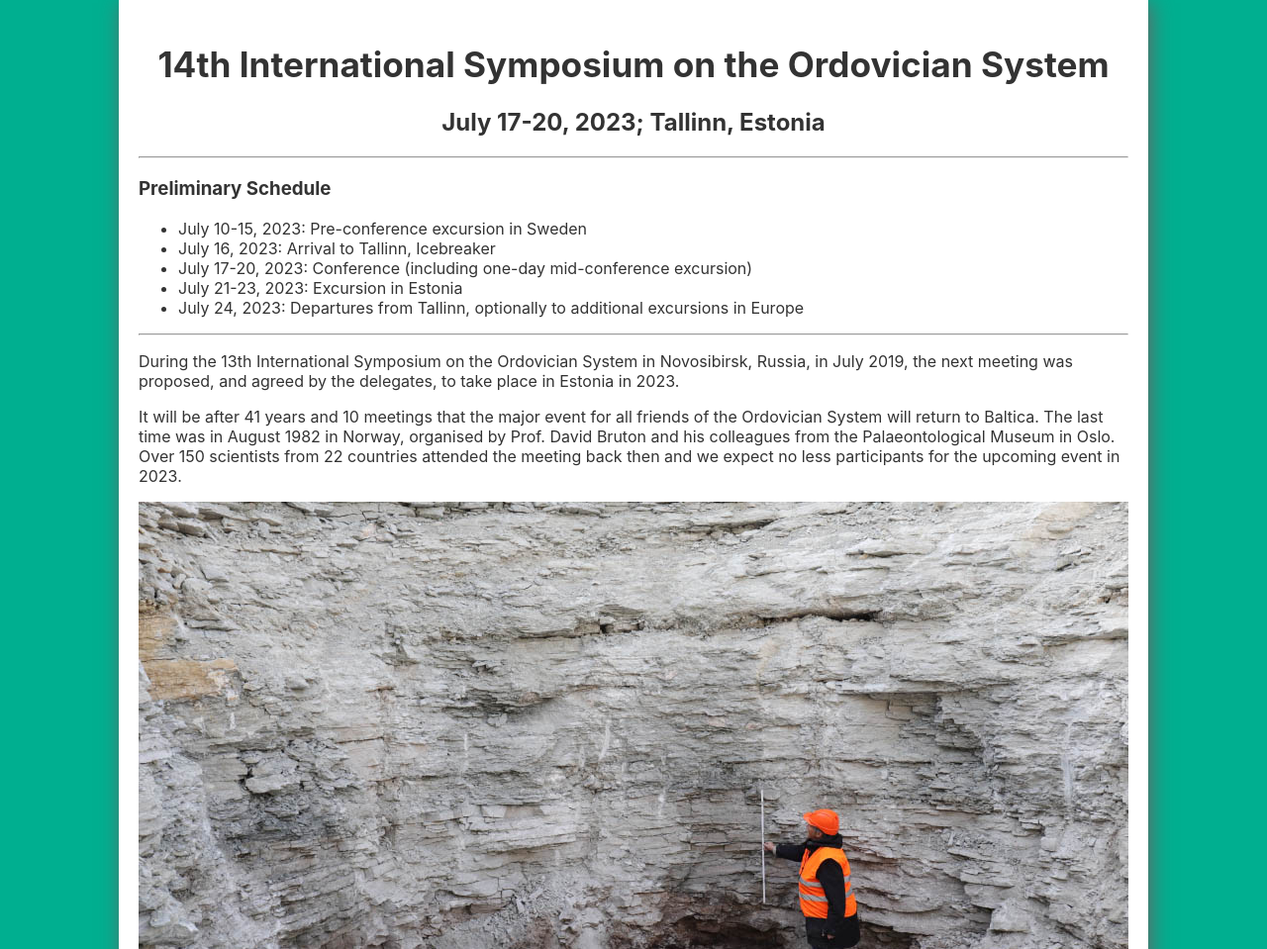
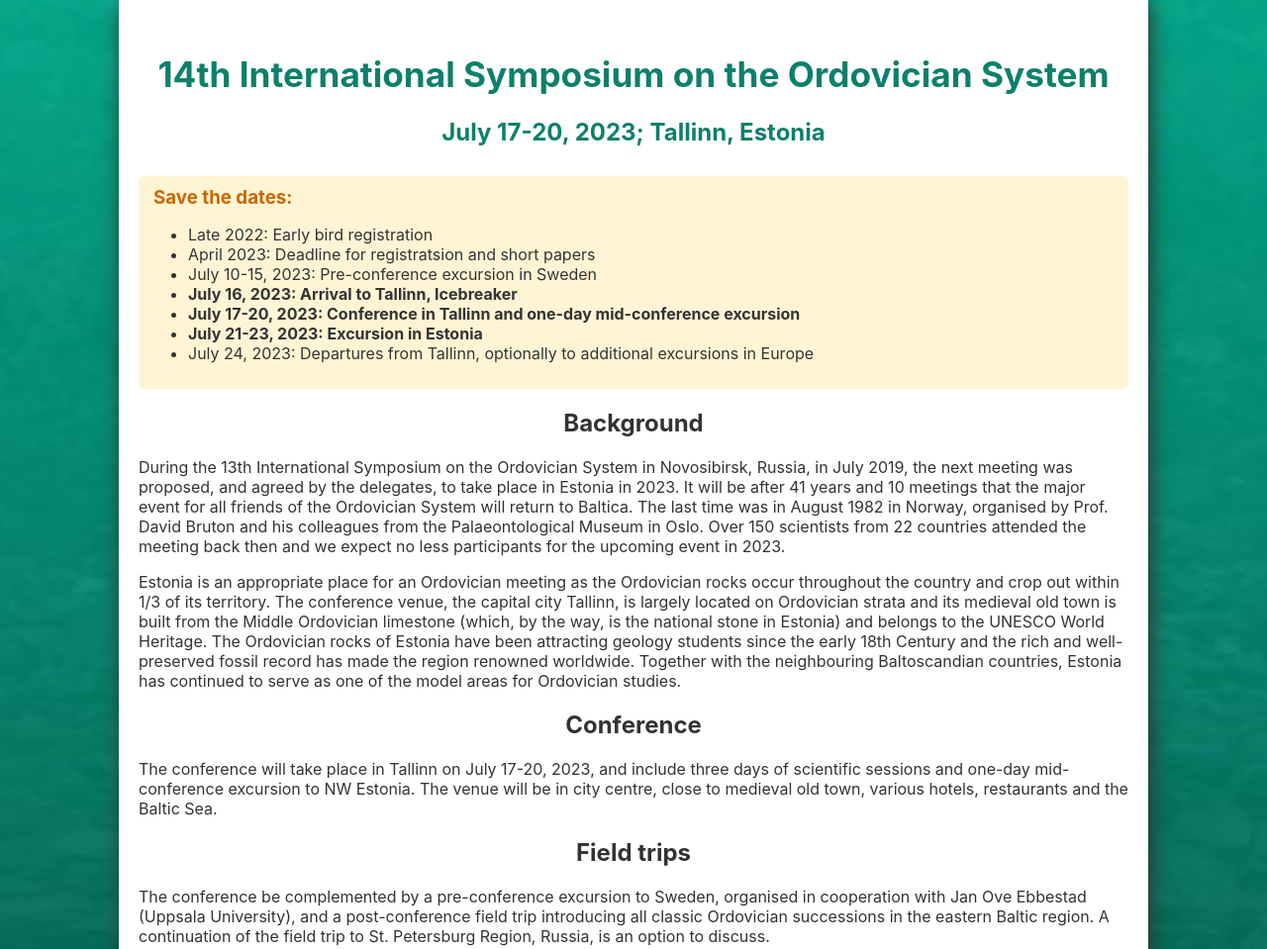
Before and after one commit to geocollections/isos14, a plain HTML site: page src/index.html in a window 1280 px wide. Shown: the top 959 px of the page at 99% size. Drawn offline with Linux system fonts and the light colour scheme.

Commit message:
style and content updates

```diff
--- a/src/index.html
+++ b/src/index.html
@@ -2,32 +2,46 @@
 <html lang="en">
 <head>
     <meta charset="UTF-8">
-    <meta name="description" content="" />
-    <meta name="keywords" content="Ordovician, stratigraphy, Symposium, 14th ISOS, ISOS-14, ISOS-2023" />
+    <meta name="description" content=""/>
+    <meta name="keywords" content="Ordovician, stratigraphy, Symposium, 14th ISOS, ISOS-14, ISOS-2023"/>
     <title>14th International Symposium on the Ordovician System: Estonia, 2023</title>
-	<style type="text/css">
-    <!--	-->
+    <style>
+        <!--
+        -->
         h1, h2 {
             text-align: center;
         }
+
         h1 {
             font-size: 2.2em;
+            /*color: rgba(0, 175, 144, 1);*/
+        }
+
+        #header h1, #header h2 {
+            color: rgb(12, 128, 107);
         }
         body {
             margin: 0 20px;
-   		font-family: -apple-system,BlinkMacSystemFont,"Segoe UI",Roboto,"Helvetica Neue",Arial,"Noto Sans",sans-serif,"Apple Color Emoji","Segoe UI Emoji","Segoe UI Symbol","Noto Color Emoji";
+            font-family: -apple-system, BlinkMacSystemFont, "Segoe UI", Roboto, "Helvetica Neue", Arial, "Noto Sans", sans-serif, "Apple Color Emoji", "Segoe UI Emoji", "Segoe UI Symbol", "Noto Color Emoji";
             color: #333;
-    		background-color: rgba(0, 175, 144, 1);
+            /*background-color: rgba(0, 175, 144, 1);*/
+            font-size: 12pt;
+            background-image: linear-gradient(to bottom, rgba(0, 175, 144, 0.90), rgba(0, 0, 0, 0.9)),
+            url('tremadocian.jpg');
+            background-size: cover;
         }
+
         a:link, a:visited {
-		text-decoration : none;
-		color : #c60; /*#336699 #cd853f #1a60ac*/
+            text-decoration: none;
+            color: #c60; /*#336699 #cd853f #1a60ac*/
         }
+
         a:active {
-		color : red;
+            color: red;
         }
+
         a:hover {
-		color : #000;
+            color: #000;
             background-color: transparent;
             text-decoration: none;
         }
@@ -48,13 +62,41 @@
             text-align: center;
             font-size: 0.8em;
         }
+
         #main {
             max-width: 1000px;
             margin-left: auto;
             margin-right: auto;
             padding: 20px;
             background-color: #fff;
-    box-shadow: 3px 3px 20px #666;
+            box-shadow: 3px 3px 20px #333;
+        }
+        #header {
+            padding: 10px 0;
+        }
+
+        #footer {
+            font-size: 0.8em;
+            width: 100%;
+            margin: 60px 0 10px 0;
+            padding: 5px 0;
+            border-top: solid 1px #999;
+            text-align: center;
+            /*background-color: #f8efdc;*/
+        }
+
+        #note {
+            /*border: solid 1px #cc6600;*/
+            margin: 0;
+            padding: 10px;
+            background-color: rgba(255, 216, 89, 0.25);
+            border-radius: 6px;
+        }
+
+        #note h3 {
+            color: #cc6600;
+            padding: 0;
+            margin: 0 5px;
         }
 
     </style>
@@ -62,47 +104,91 @@
 </head>
 <body>
 <div id="main">
-
+<div id="header">
     <h1>14th International Symposium on the Ordovician System</h1>
     <h2>July 17-20, 2023; Tallinn, Estonia</h2>
-<hr />
-<h3>Preliminary Schedule</h3>
+</div>
+    <div id="note">
+        <h3>Save the dates:</h3>
         <ul>
+            <li>Late 2022: Early bird registration</li>
+            <li>April 2023: Deadline for registratsion and short papers</li>
             <li>July 10-15, 2023: Pre-conference excursion in Sweden</li>
-<li>July 16, 2023: Arrival to Tallinn, Icebreaker</li>
-<li>July 17-20, 2023: Conference (including one-day mid-conference excursion)</li>
-<li>July 21-23, 2023: Excursion in Estonia</li>
+            <li><strong>July 16, 2023: Arrival to Tallinn, Icebreaker</strong></li>
+            <li><strong>July 17-20, 2023: Conference in Tallinn and one-day mid-conference excursion</strong></li>
+            <li><strong>July 21-23, 2023: Excursion in Estonia</strong></li>
             <li>July 24, 2023: Departures from Tallinn, optionally to additional excursions in Europe</li>
         </ul>
-<hr />
+    </div>
+    <h2>Background</h2>
     <p>During the 13th International Symposium on the Ordovician System in Novosibirsk, Russia,
-    in July 2019, the next meeting was proposed, and agreed by the delegates, to take place in Estonia in 2023.</p>
-<p>It will be after 41 years and 10 meetings that the major event for all friends of the Ordovician System will
-    return to Baltica. The last time was in August 1982 in Norway, organised by Prof. David Bruton and his colleagues
-    from the Palaeontological Museum in Oslo. Over 150 scientists from 22 countries attended the meeting back then and we expect
+        in July 2019, the next meeting was proposed, and agreed by the delegates, to take place in Estonia in 2023. It
+        will be after 41 years and 10 meetings that the major event for all friends of the Ordovician System will
+        return to Baltica. The last time was in August 1982 in Norway, organised by Prof. David Bruton and his
+        colleagues
+        from the Palaeontological Museum in Oslo. Over 150 scientists from 22 countries attended the meeting back then
+        and we expect
         no less participants for the upcoming event in 2023.</p>
+
+    <p>Estonia is an appropriate place for an Ordovician meeting as the Ordovician rocks occur throughout the country
+        and crop
+        out within 1/3 of its territory. The conference venue, the capital city Tallinn, is largely located on
+        Ordovician strata
+        and its medieval old town is built from the Middle Ordovician limestone (which, by the way, is the national
+        stone in Estonia)
+        and belongs to the UNESCO World Heritage. The Ordovician rocks of Estonia have been attracting geology students
+        since the early
+        18th Century and the rich and well-preserved fossil record has made the region renowned worldwide.
+        Together with the neighbouring Baltoscandian countries, Estonia has continued to serve as one of the model areas
+        for Ordovician studies.</p>
+
+    <h2>Conference</h2>
+    <p>The conference will take place in Tallinn on July 17-20, 2023, and include three days of scientific sessions and
+        one-day mid-conference excursion to NW Estonia. The venue will be in city centre, close to medieval old town,
+        various hotels, restaurants and the Baltic Sea.</p>
+
+    <h2>Field trips</h2>
+    <p>The conference be complemented by a pre-conference excursion to Sweden,
+        organised in cooperation with Jan Ove Ebbestad (Uppsala University), and a post-conference field trip
+        introducing all classic Ordovician successions in the eastern Baltic region.
+        A continuation of the field trip to St. Petersburg Region, Russia, is an option to discuss.</p>
     <figure>
-<img src="hirnantian.jpg">
-<figcaption>This is the end. Ordovician-Silurian boundary beds in the Reinu quarry, central Estonia.</figcaption>
+        <img src="hirnantian.jpg" alt="Ordovician-Silurian boundary outcrop in Reinu limestone quarry">
+        <figcaption>This is the end. Ordovician-Silurian boundary beds in the Reinu quarry, central Estonia.
+        </figcaption>
     </figure>
-<p>Estonia is an appropriate place for an Ordovician meeting as the Ordovician rocks occur throughout the country and crop
-    out within 1/3 of its territory. The conference venue, the capital city Tallinn, is largely located on Ordovician strata
-    and its medieval old town is built from the Middle Ordovician limestone (which, by the way, is the national stone in Estonia)
-    and belongs to the UNESCO World Heritage. The Ordovician rocks of Estonia have been attracting geology students since the early
-    18th Century and the rich and well-preserved fossil record has made the region renowned worldwide.
-    Together with the neighbouring Baltoscandian countries, Estonia has continued to serve as one of the model areas for Ordovician studies.</p>
+    <p>During the mid- and post-conference days, the participants will see all classical and some newly created outcrops
+        of the Ordovician System,
+        together with selected stops of late Cambrian and early Silurian strata across northern and central Estonia.</p>
     <figure>
-<img src="tremadocian.jpg">
-<figcaption>Reaching out to the base of the System. Cambrian-Ordovician boundary beds at Cape Pakri, NW Estonia.</figcaption>
+        <img src="tremadocian.jpg" alt="Cambrian-Ordovician boundary at Uuga cliff">
+        <figcaption>Reaching out to the base of the System. Cambrian-Ordovician boundary beds at Cape Pakri, NW
+            Estonia.
+        </figcaption>
     </figure>
-<p>The conference will take place in June or July 2023 and will be complemented by a pre-conference excursion to Sweden,
-    organised in cooperation with Jan Ove Ebbestad (Uppsala University), one-day mid-conference excursion,
-    and a post-conference field trip introducing all classic Ordovician successions in the eastern Baltic region.
-    A continuation of the field trip to St. Petersburg Region, Russia, is an option to discuss.</p>
-<p>14th ISOS will be organised jointly by <a href="https://taltech.ee">Tallinn University of Technology</a>, <a href="https://ut.ee">University of Tartu</a>, and the <a href="https://egt.ee">Geological Survey of Estonia</a>.
-<p>In case of questions, please do not hesitate to contact us:
-<p>Tõnu Meidla, University of Tartu, tonu.meidla@ut.ee
-<p>Olle Hints, Tallinn University of Technology, olle.hints@taltech.ee</p>
+
+    <h2>Registration</h2>
+    <p>Early bird registration will be opened in late 2022. Expected deadline of extended abstracts and regular
+        registration will be in April 2023.</p>
+    <p>Costs are expected to be similar to those of recent meetings, depending on the level of support from institutions
+        and sponsors.</p>
+    <!--
+    <h2>Travel</h2>
+        <p>Tallinn can be reached by plain via Copenhagen, Helsinki, Stockholm or Riga.</p>
+    -->
+    <h2>Organisers</h2>
+    <p>14th ISOS will be organised jointly by <a href="https://taltech.ee/en/department-geology">Tallinn University of
+        Technology</a>,
+        <a href="https://geoloogia.ut.ee">University of Tartu</a>, and the <a href="https://egt.ee">Geological Survey of
+            Estonia</a>. In case of questions, please do not hesitate to contact us:
+    <ul>
+        <li>Tõnu Meidla, University of Tartu, tonu.meidla@ut.ee</li>
+        <li>Olle Hints, Tallinn University of Technology, olle.hints@taltech.ee</li>
+    </ul>
+    <div id="footer">
+        This website is hosted by <a href="https://taltech.ee/en/department-geology">TalTech Department of Geology</a>.
+    </div>
+
 </div>
 
 </body>
```
Lines whose indentation alone changed are shown as unchanged.
